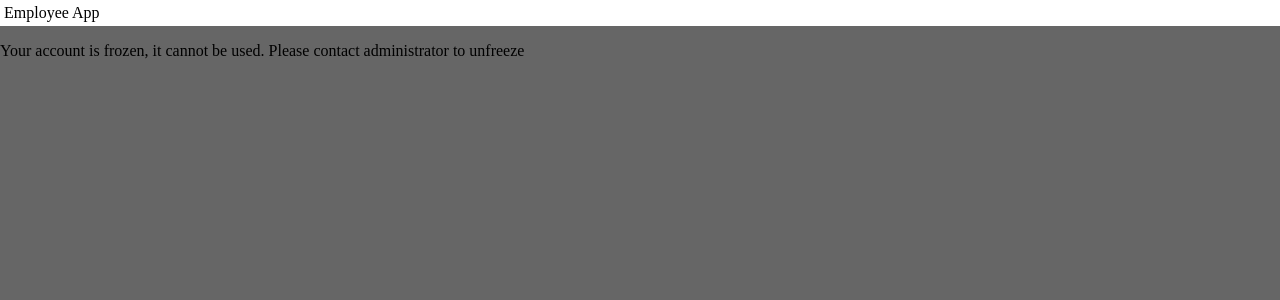
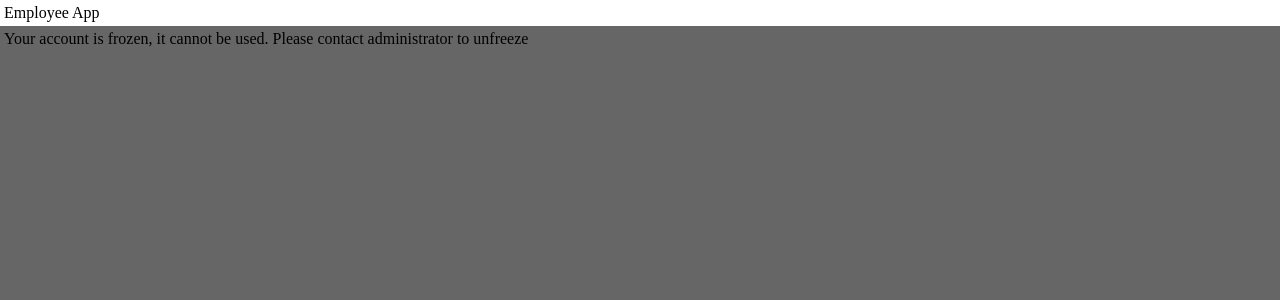
Before and after one commit to FoxieFlakey/EmployeeApp, a Next.js app in the folder web/: page /frozen in a window 1280 px wide. Shown: the top 300 px of the page. Built offline with nearby package versions, Linux system fonts and the light colour scheme.

Commit message:
Add margins for login and frozen page

```diff
--- a/web/src/app/frozen/page.tsx
+++ b/web/src/app/frozen/page.tsx
@@ -1,5 +1,5 @@
 export default function FrozenUser() {
-  return <p>
+  return <p style={{ margin: "4px" }}>
     Your account is frozen, it cannot be used. Please contact administrator to unfreeze
   </p>
 }
--- a/web/src/app/login/page.tsx
+++ b/web/src/app/login/page.tsx
@@ -59,7 +59,7 @@ export default function LoginScreen() {
       <p>{ errorMessage }</p>
     </div>
 
-    <form onSubmit={ doSubmit }>
+    <form onSubmit={ doSubmit } style={{ margin: "4px" }}>
       <table>
         <tbody>
           <tr>
```
